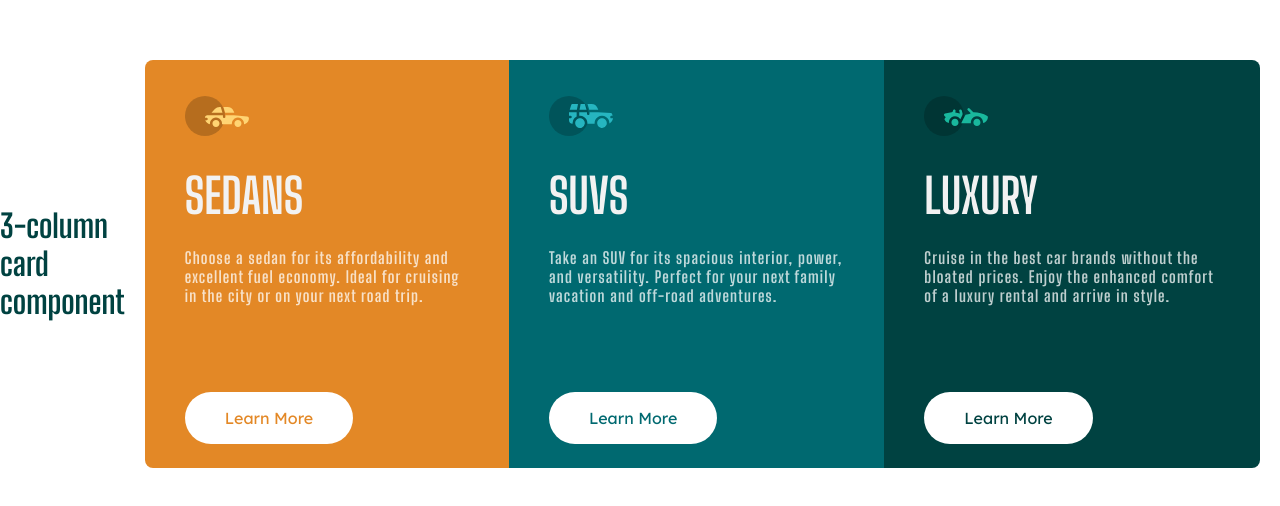
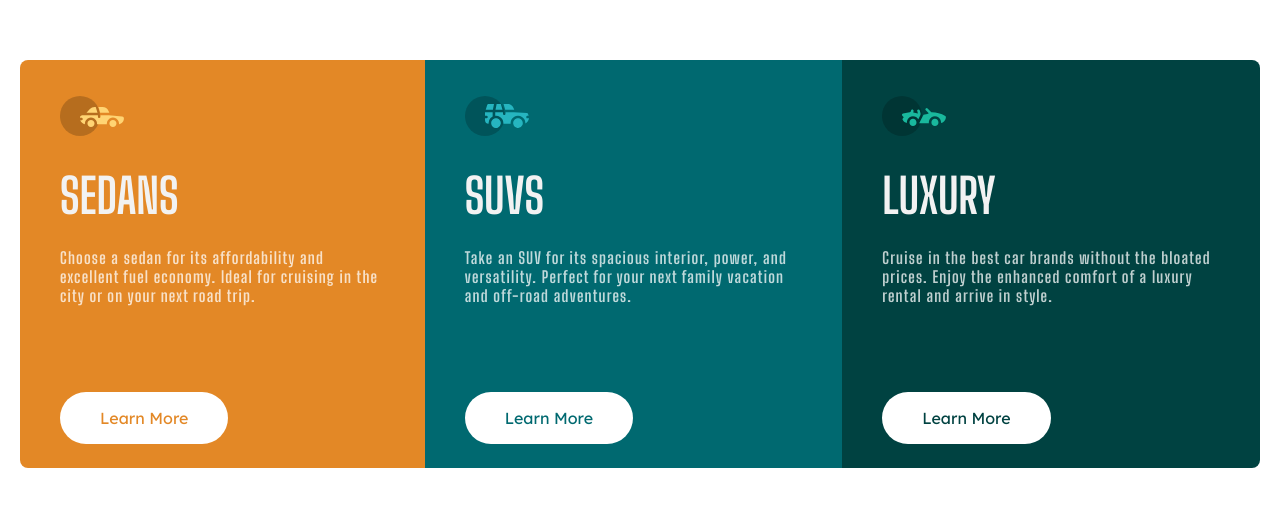
Before and after one commit to Suebxl/11_3_columns_components, a plain HTML site: page index.html in a window 1280 px wide. Shown: the part 136-642 px from the top of the page. Drawn offline with Linux system fonts and the light colour scheme.

Commit message:
h1 has been removed

```diff
--- a/index.html
+++ b/index.html
@@ -12,7 +12,6 @@
   </head>
 
   <body>
-    <h1> 3-column card component</h1>
     <main>
       <section class="section-orange">
         <article>
```
